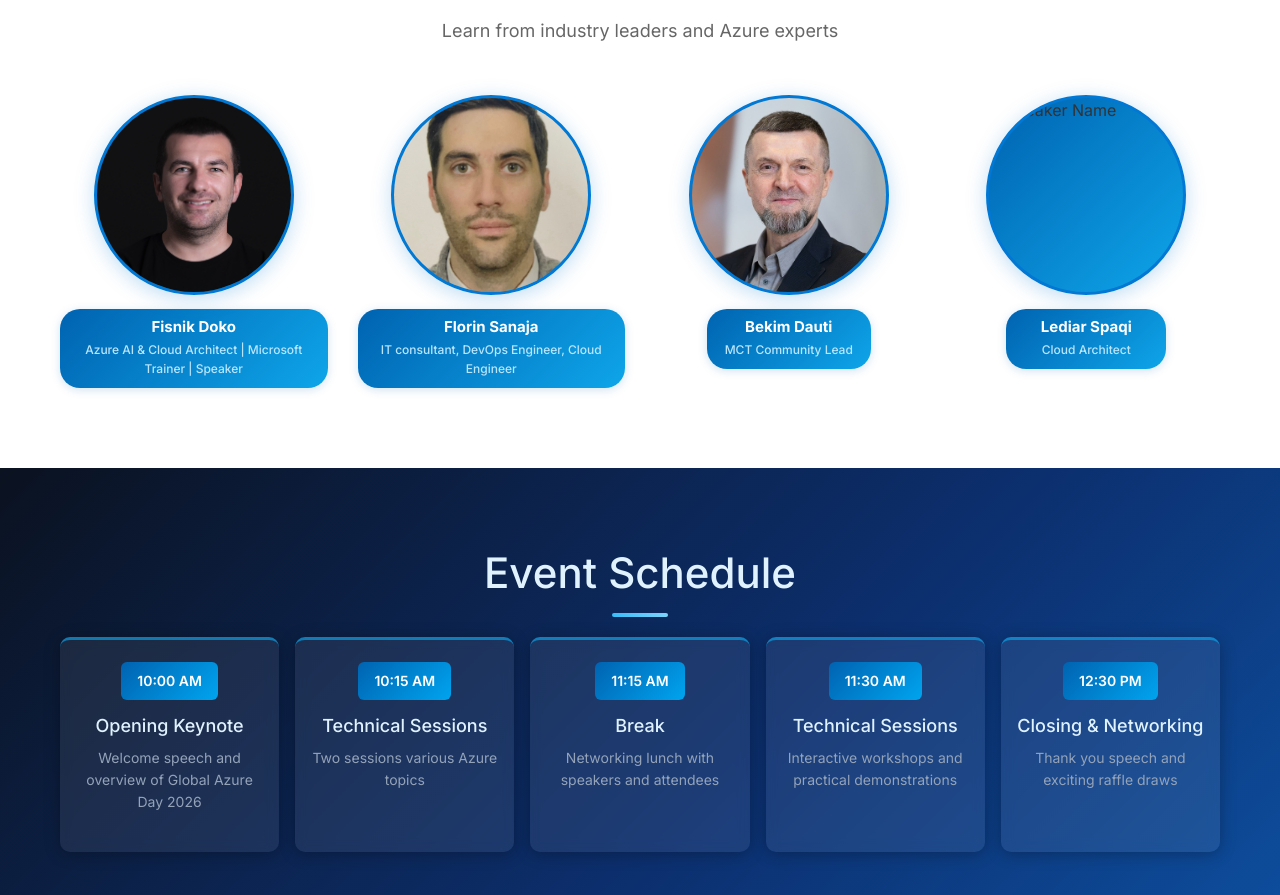
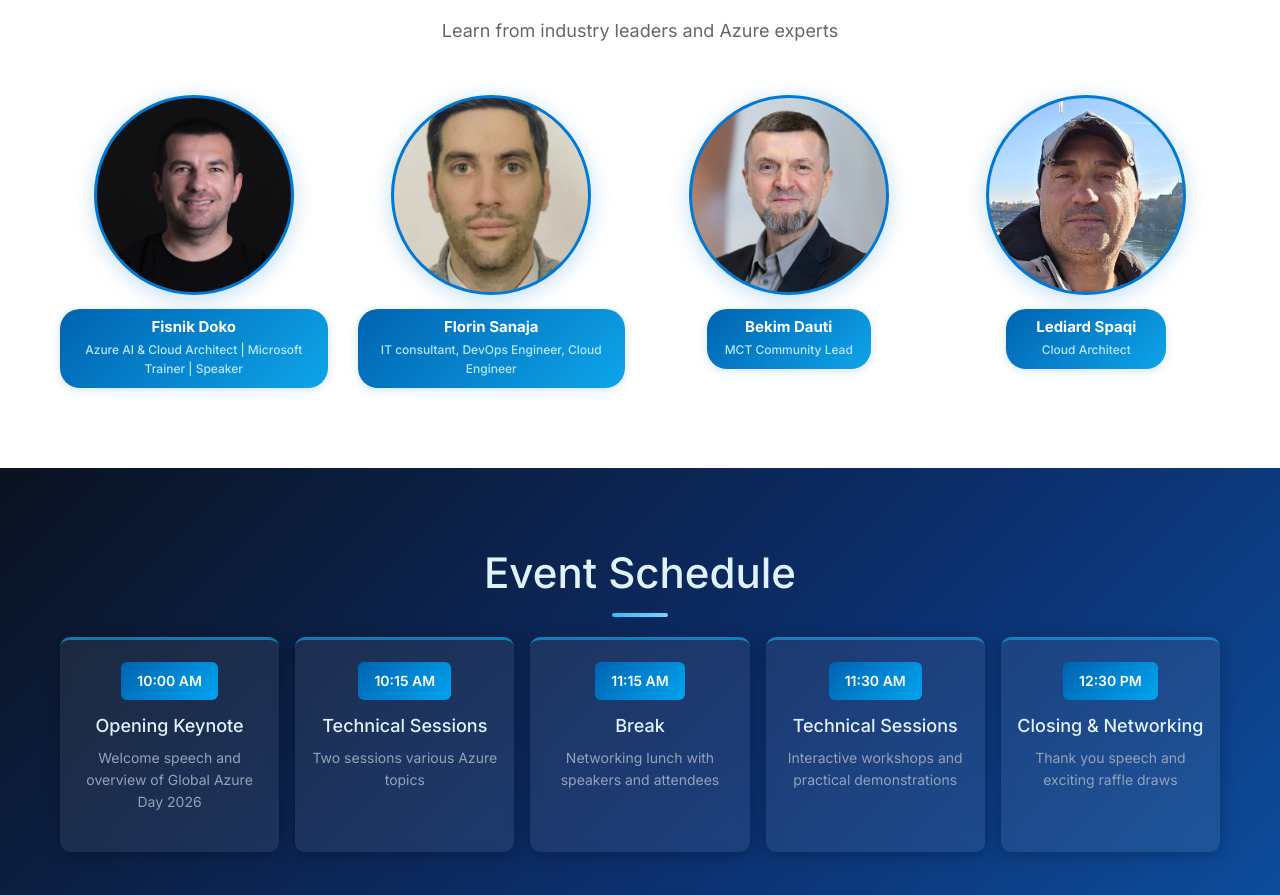
Before and after one commit to glazureks/global-azure-day-prishtina-2026, a plain HTML site: page index.html in a window 1280 px wide. Shown: the part 1809-2704 px from the top of the page. Drawn offline with nearby package versions, Linux system fonts and the light colour scheme.

Commit message:
lediard update

```diff
--- a/index.html
+++ b/index.html
@@ -130,10 +130,10 @@
                 <!-- Speaker 4 -->
                 <div class="speaker-card">
                     <div class="speaker-photo-wrap">
-                        <img src="img/speakers/speaker4.jpg" alt="Speaker Name" class="speaker-photo">
+                        <img src="img/speakers/lediard-spaqi.png" alt="Speaker Name" class="speaker-photo">
                     </div>
                     <div class="speaker-info">
-                        <span class="speaker-overlay-name">Lediar Spaqi</span>
+                        <span class="speaker-overlay-name">Lediard Spaqi</span>
                         <span class="speaker-overlay-title">Cloud Architect</span>
                     </div>
                 </div>
```
Also changed, not shown: img/speakers/lediard-spaqi.png (added).
